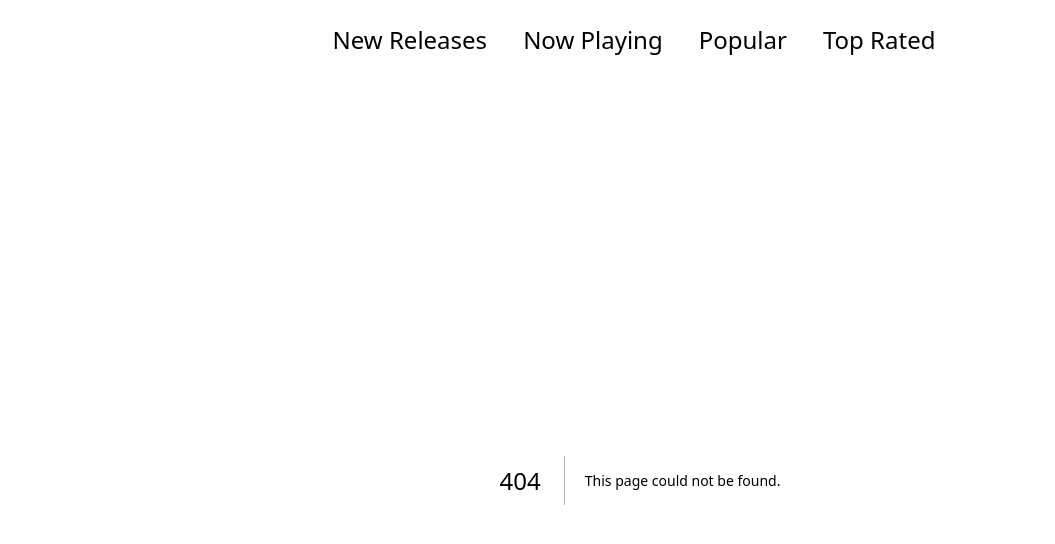
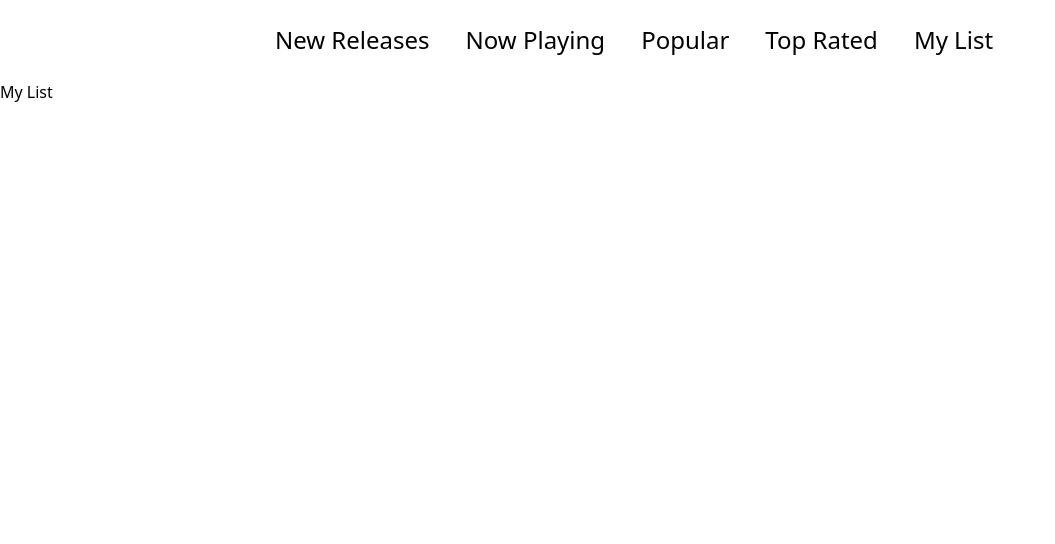
Before and after one commit to Shih-Yu/livepeer-netflix-clone, a Next.js app: page /myList in a window 1280 px wide. Before the commit this address had no page. Shown: the top 544 px of the page, without its empty margins (0-1055 px from the left). Built offline with nearby package versions, Linux system fonts and the light colour scheme.

Commit message:
initalize mylist page

```diff
--- a/components/Navbar.tsx
+++ b/components/Navbar.tsx
@@ -22,6 +22,10 @@ export default function Navbar() {
         <Link href='/movies/topRated' className='hover:bg-zinc-700 rounded px-3 py-1 mr-3 text-2xl'>
           Top Rated
         </Link>
+        <Link href='/myList' className='hover:bg-zinc-700 rounded px-3 py-1 mr-3 text-2xl'>
+          My List
+        </Link>
+
       </nav>
     </>
   );
--- /dev/null
+++ b/pages/myList.tsx
@@ -0,0 +1,7 @@
+import React from 'react'
+
+export default function MyList() {
+  return (
+    <div>My List</div>
+  )
+}
```
